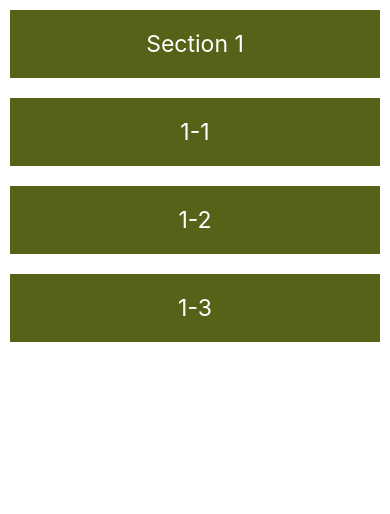
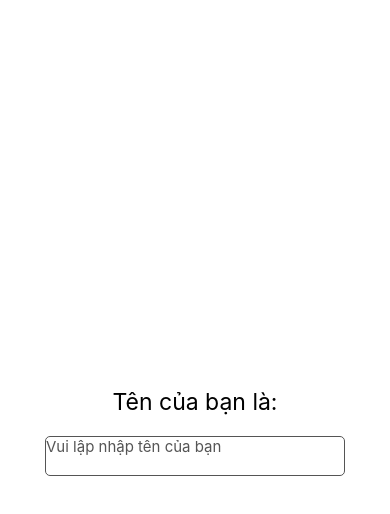
Before and after one commit to Toan-it-mta/ReactTutorial, a React Native app: screen / in a window 390 px wide. Shown: the top 514 px of the page. Built offline with nearby package versions, Linux system fonts and the light colour scheme.

Commit message:
Hoan thanh Tutorial5

```diff
--- a/App.js
+++ b/App.js
@@ -8,112 +8,55 @@ import {
   FlatList,
   RefreshControl,
   SectionList,
+  TextInput
 } from 'react-native';
 
 
 const App = () => {
-  const [number, SetNumber] = useState(2)
-  const [current, SetCurrent] = useState(true)
-  const [Items, SetItems] = useState([
-    { word: 'item 1' },
-    { word: 'item 2' },
-    { word: 'item 3' },
-    { word: 'item 4' },
-    { word: 'item 5' },
-    { word: 'item 6' },
-    { word: 'item 7' },
-    { word: 'item 8' },
-    { word: 'item 9' },
-    { word: 'item 10' },
-  ])
-
-  const [Sessions, SetSessions] = useState([
-    {
-      title: 'Section 1',
-      data: ['1-1', '1-2', '1-3'],
-    },
-  ])
-  const [Refesh, SetRefesh] = useState(false)
-
-  const onRefesh = () => {
-    SetRefesh(true)
-    SetItems([...Items, { word: 'item 69' }])
-    SetRefesh(false)
-  }
-
-  const onSectionListRefresh = () => {
-    SetRefesh(true)
-    SetSessions([...Sessions, {
-      title: 'Section ' + number.toString(),
-      data: [number.toString() + '-1', number.toString() + '-2', number.toString() + '-3'],
-    }]
-    )
-    SetNumber(number + 1)
-    SetRefesh(false)
-  }
-
+  const [name,SetName] = useState('')
 
   return (
     <View style={styles.body}>
-      <SectionList
-        keyExtractor={(item, index) => index.toString()}
-        sections={Sessions}
-        renderItem={({ item }) => {
-          return <View style={styles.item}>
-            <Text style={styles.text}>{item}</Text>
-          </View>
-        }}
-        renderSectionHeader={({ section }) => (
-          <View style={styles.item}>
-            <Text style={styles.text}>{section.title}</Text>
-          </View>
-        )
-        }
-        refreshControl={
-          <RefreshControl
-            refreshing={Refesh}
-            onRefresh={onSectionListRefresh}
-            colors={['#ff00ff']}
-          ></RefreshControl>
-        }>
-
-      </SectionList>
-
-      {/* <FlatList data={Items}
-        horizontal={true}
-        keyExtractor={(item, index) => index.toString()}
-        // numColumns = {2}
-        renderItem={({ item }) => (
-          <View style={styles.item}>
-            <Text style={styles.text}>{item.word}</Text>
-          </View>
-        )}
-        refreshControl={
-          <RefreshControl
-            refreshing={Refesh}
-            onRefresh={onRefesh}
-            colors={['#ff00ff']} />
-        }></FlatList> */}
+      <Text style={styles.text}>
+        Tên của bạn là:{name}
+      </Text>
+      <TextInput style={styles.input}
+      multiline
+      placeholder="Vui lập nhập tên của bạn"
+      placeholderTextColor={'#555'}
+      onChangeText={(value)=>SetName(value)}
+      keyboardType='default'
+      // maxLength={10}
+      secureTextEntry></TextInput>
     </View>
-  );
+  )
 };
 
 const styles = StyleSheet.create({
   body: {
+    backgroundColor: '#ffffff',
     flex: 1,
-    // justifyContent: 'center',
-    alignItems: 'stretch',
+    justifyContent: 'center',
+    alignItems: 'center',
   },
   text: {
-    color: '#ffffff',
+    color: '#000000',
     fontSize: 23,
-    margin: 20
+    margin: 20,
   },
   item: {
     backgroundColor: '#546318',
     justifyContent: 'center',
     alignItems: 'center',
     margin: 10
+  },
+  input:{
+    width: 300,
+    borderColor: '#555',
+    borderWidth: 1,
+    color: '#000000',
+    borderRadius: 5,
+    fontSize: 15,
   }
 });
 
```
Also changed, not shown: 1 other file (tests, documents, lock files or other folders).
